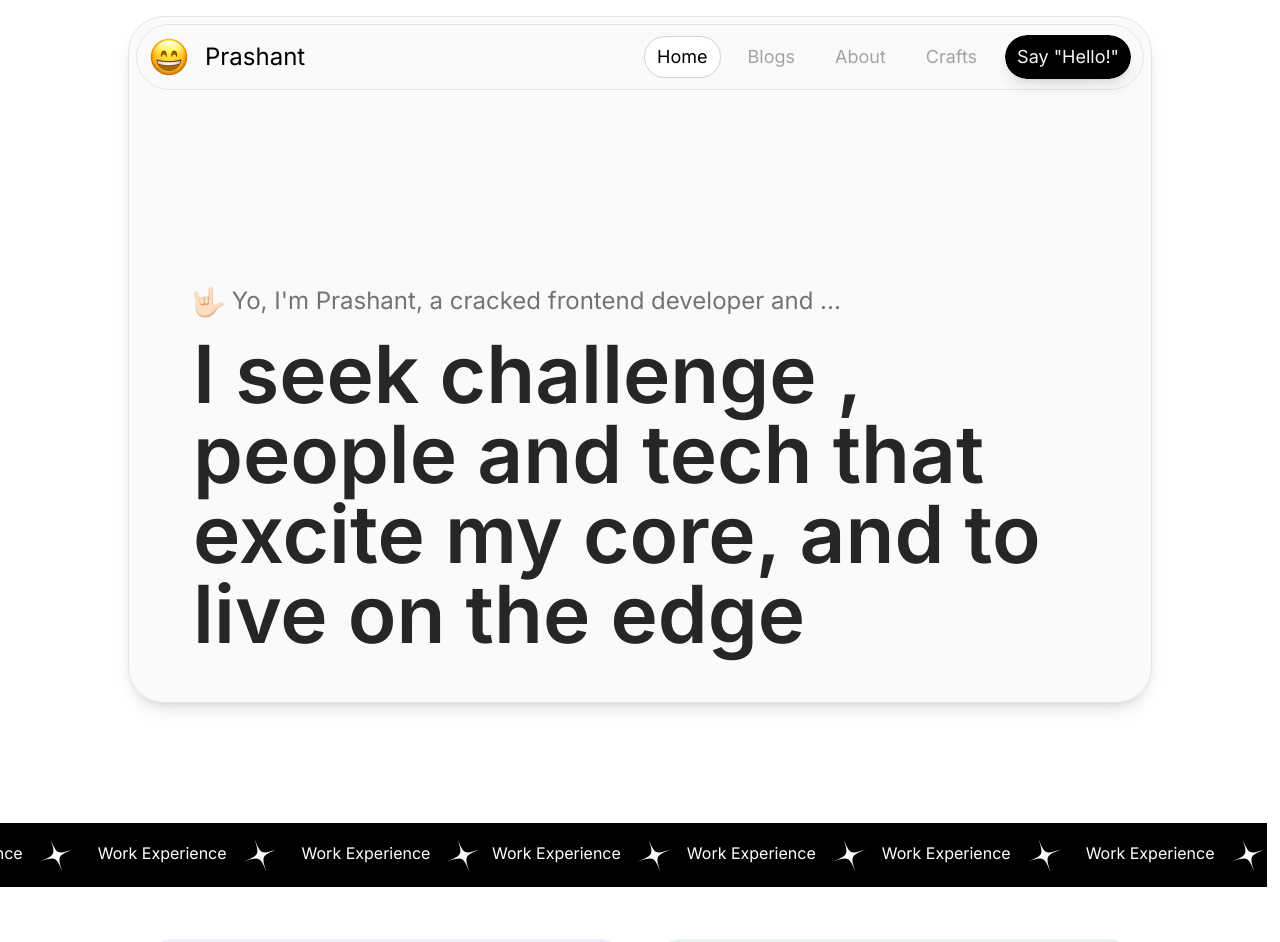
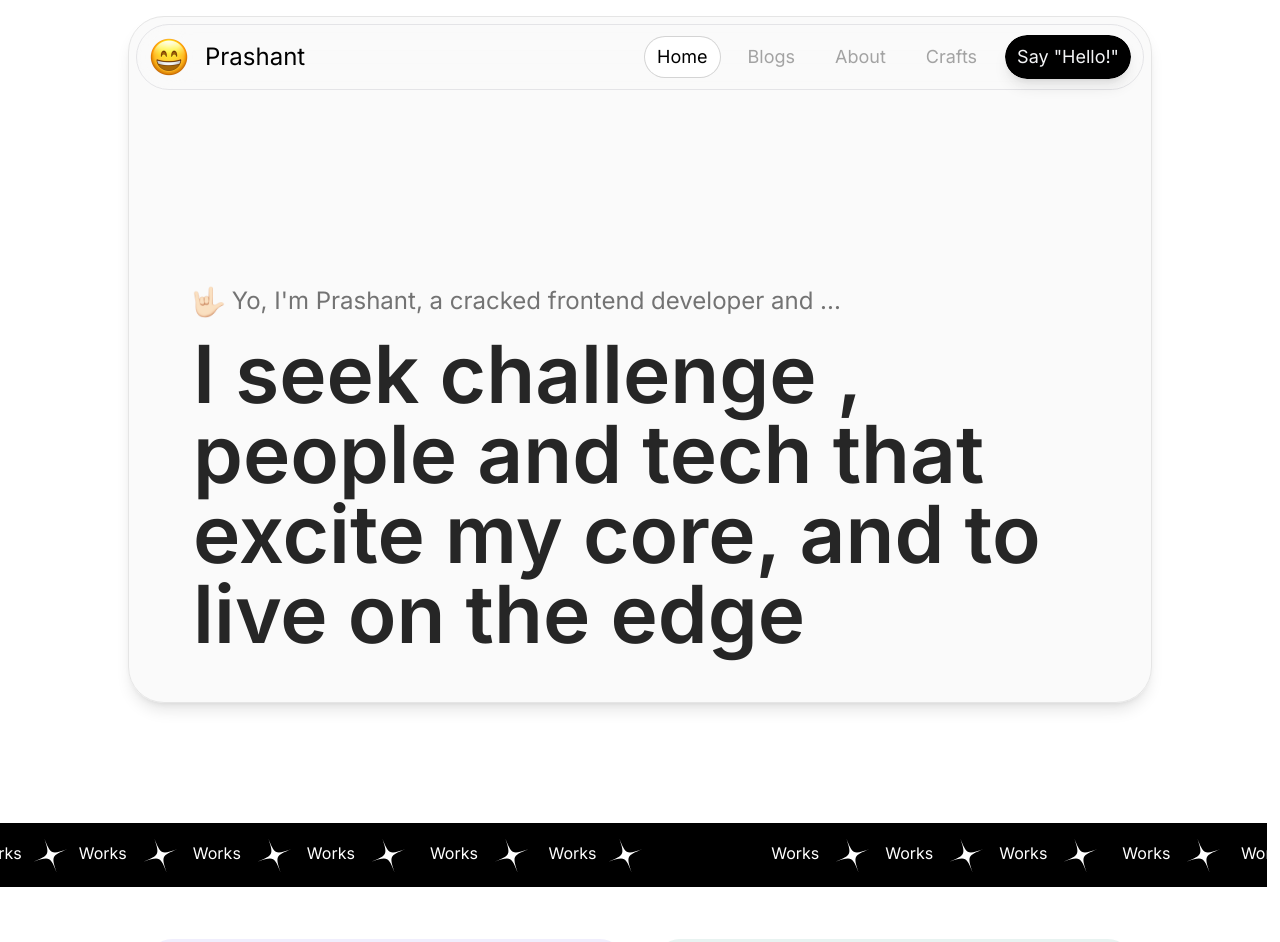
Before and after one commit to prash240303/Portfolio-Prashant, a Next.js app: page / in a window 1280 px wide. Shown: the top 942 px of the page. Built offline with nearby package versions, Linux system fonts and the light colour scheme.

Commit message:
fix : typo-fix marquee

```diff
--- a/src/components/Marquee.tsx
+++ b/src/components/Marquee.tsx
@@ -16,7 +16,7 @@ export default function WorkExperienceMarquee({}: Props) {
           {/* Adding react-fast-marquee */}
           {[...Array(2)].map((_, i) => (
             <div key={i}>
-              Work Experience &nbsp;
+              Works &nbsp;
               <Image
                 src="/star.svg"
                 alt="star"
@@ -24,7 +24,7 @@ export default function WorkExperienceMarquee({}: Props) {
                 height={48}
                 className="inline-block"
               />
-              &nbsp; Work Experience &nbsp;
+              &nbsp; Works &nbsp;
               <Image
                 src="/star.svg"
                 alt="star"
@@ -32,7 +32,7 @@ export default function WorkExperienceMarquee({}: Props) {
                 height={48}
                 className="inline-block"
               />
-              &nbsp; Work Experience &nbsp;
+              &nbsp; Works &nbsp;
               <Image
                 src="/star.svg"
                 alt="star"
@@ -41,7 +41,7 @@ export default function WorkExperienceMarquee({}: Props) {
                 className="inline-block"
               />
               &nbsp;
-              &nbsp; Work Experience &nbsp;
+              &nbsp; Works &nbsp;
               <Image
                 src="/star.svg"
                 alt="star"
@@ -50,7 +50,7 @@ export default function WorkExperienceMarquee({}: Props) {
                 className="inline-block"
               />
               &nbsp;
-              &nbsp; Work Experience &nbsp;
+              &nbsp;Works&nbsp;
               <Image
                 src="/star.svg"
                 alt="star"
```
